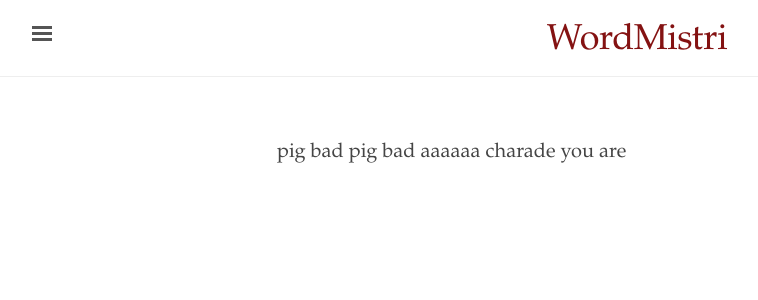
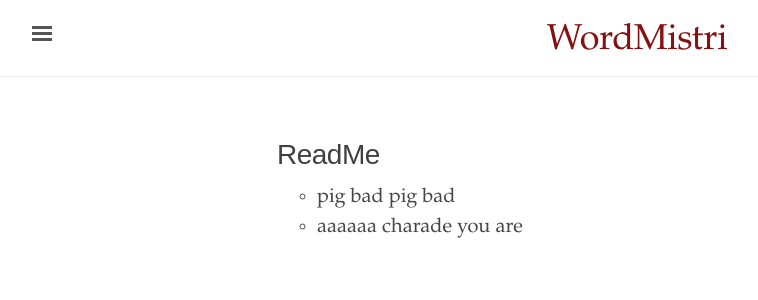
Before and after one commit to WordMistri/WordMistri.github.io, a Jekyll site: the page built from Abouttheauthor.md, in a window 1280 px wide. Shown: the top 300 px of the page, without its empty margins (3-761 px from the left). Built offline with Jekyll 4.4.1, drawn with Linux system fonts in a browser that asks for light colours; our own code applies the rules of GitHub Pages for plain Markdown files.

Commit message:
Update Abouttheauthor.md

```diff
--- a/Abouttheauthor.md
+++ b/Abouttheauthor.md
@@ -1,2 +1,8 @@
-pig bad pig bad
-aaaaaa charade you are
+---
+layout: page
+title: ReadMe
+---
+
+
+- pig bad pig bad
+- aaaaaa charade you are
```
